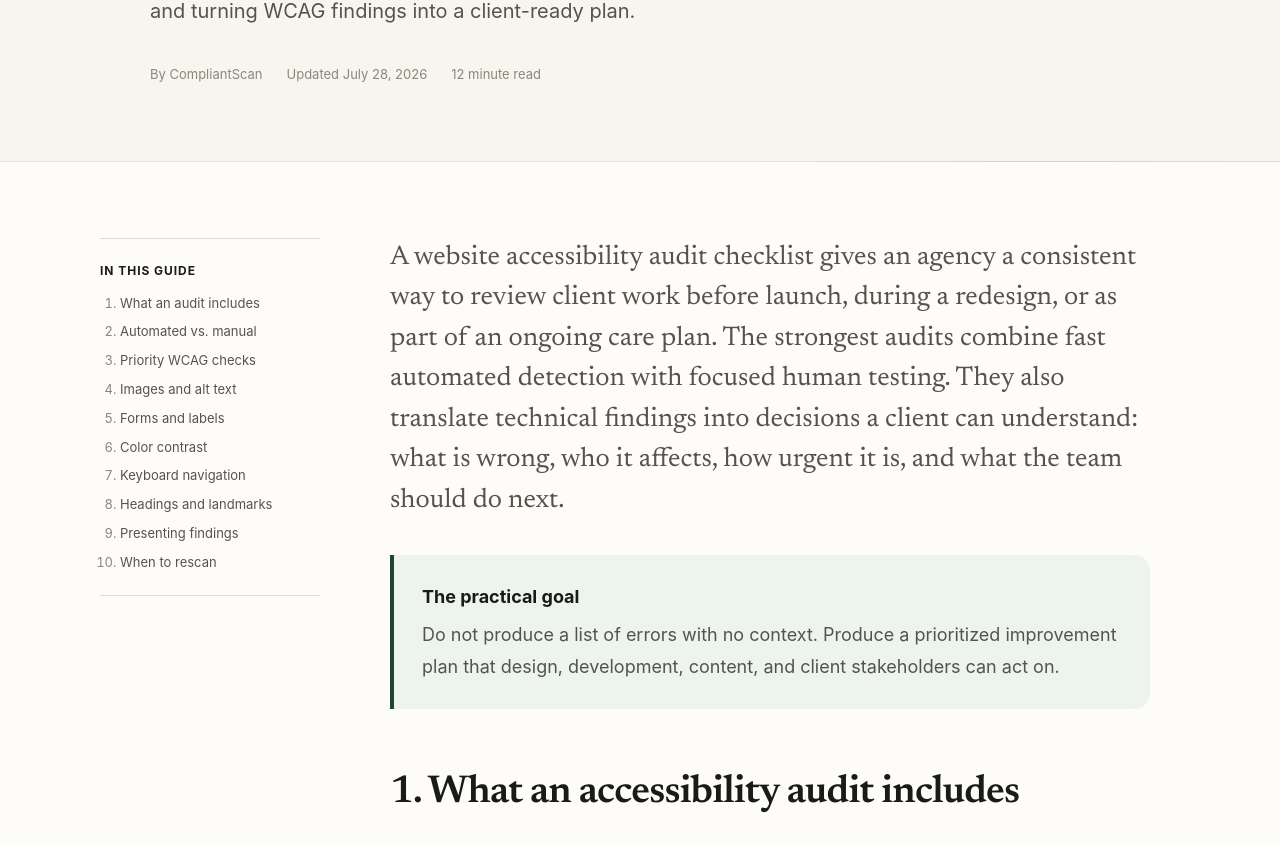
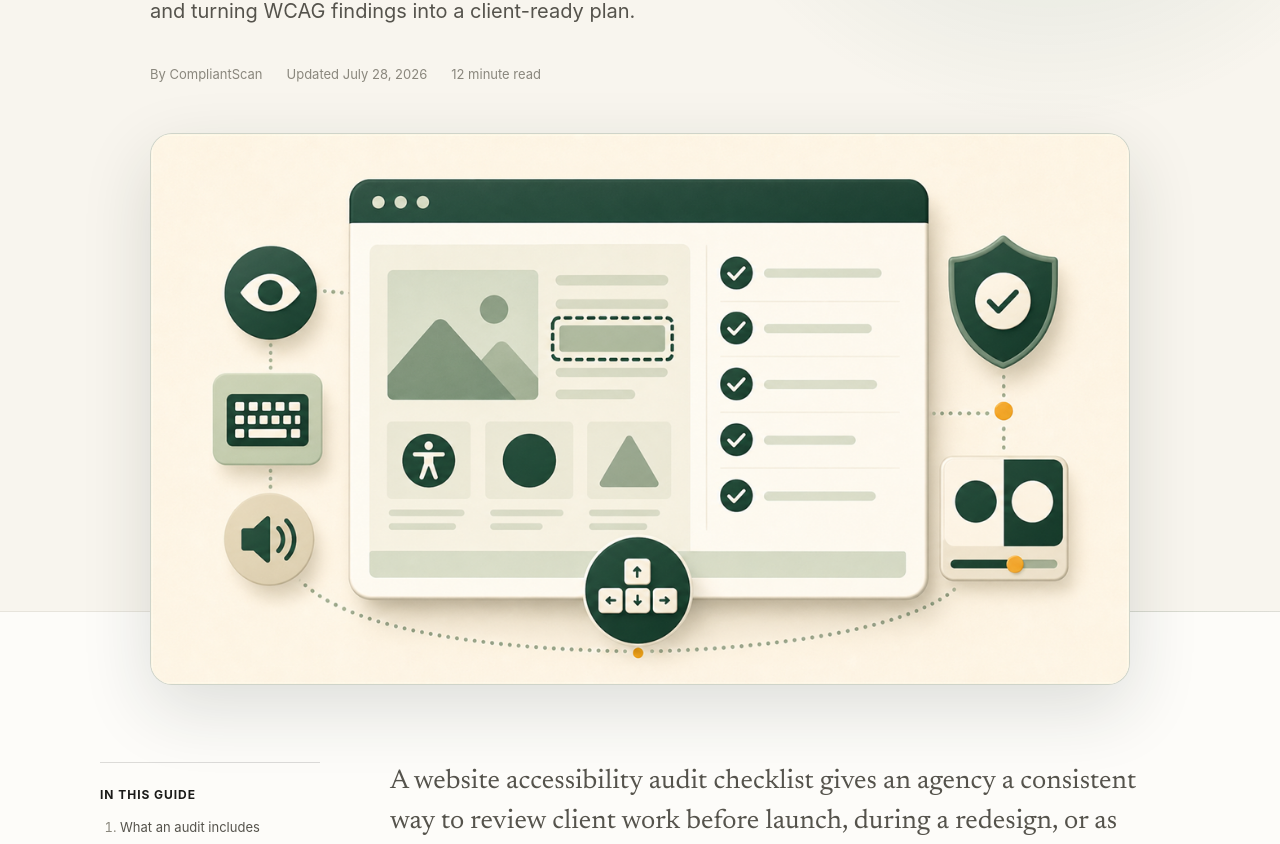
Before and after one commit to compliantscan/ada-scanner-frontend, a Next.js app: page /blogs/website-accessibility-audit-checklist-for-agencies in a window 1280 px wide. Shown: the part 508-1352 px from the top of the page. Built offline with nearby package versions, Linux system fonts and the light colour scheme; a web font is replaced by a local one.

Commit message:
Add featured image to accessibility guide

```diff
--- a/app/blogs/website-accessibility-audit-checklist-for-agencies/article.module.css
+++ b/app/blogs/website-accessibility-audit-checklist-for-agencies/article.module.css
@@ -66,13 +66,28 @@
   font-size: 13px;
 }
 
+.featuredImage {
+  margin: 48px 0 -150px;
+  overflow: hidden;
+  background: #f7f3ea;
+  border: 1px solid rgba(23, 76, 54, 0.18);
+  border-radius: 22px;
+  box-shadow: 0 24px 70px rgba(28, 43, 35, 0.14);
+}
+
+.featuredImage img {
+  display: block;
+  width: 100%;
+  height: auto;
+}
+
 .articleGrid {
   display: grid;
   grid-template-columns: 220px minmax(0, 760px);
   gap: 70px;
   width: min(1080px, calc(100% - 64px));
   margin: 0 auto;
-  padding: 76px 0 120px;
+  padding: 150px 0 120px;
 }
 
 .toc {
@@ -464,9 +479,15 @@
     font-size: 18px;
   }
 
+  .featuredImage {
+    margin-top: 38px;
+    margin-bottom: -80px;
+    border-radius: 15px;
+  }
+
   .articleGrid {
     width: min(100% - 36px, 760px);
-    padding-top: 50px;
+    padding-top: 80px;
   }
 
   .toc ol,
--- a/app/blogs/website-accessibility-audit-checklist-for-agencies/page.js
+++ b/app/blogs/website-accessibility-audit-checklist-for-agencies/page.js
@@ -1,10 +1,15 @@
 import Link from 'next/link';
+import Image from 'next/image';
 import Navbar from '@/components/Navbar/Navbar';
 import Footer from '@/components/Footer/Footer';
 import styles from './article.module.css';
 
 const articleUrl =
   'https://www.compliantscan.com/blogs/website-accessibility-audit-checklist-for-agencies';
+const featuredImageUrl =
+  'https://www.compliantscan.com/website-accessibility-audit-checklist.png';
+const featuredImageAlt =
+  'Website accessibility audit checklist showing keyboard, contrast, screen reader, and content checks';
 
 export const metadata = {
   title: 'Website Accessibility Audit Checklist for Web Agencies',
@@ -19,6 +24,21 @@ export const metadata = {
       'A practical WCAG audit process for testing client websites, prioritizing fixes, and presenting results.',
     type: 'article',
     url: articleUrl,
+    images: [
+      {
+        url: featuredImageUrl,
+        width: 1200,
+        height: 675,
+        alt: featuredImageAlt,
+      },
+    ],
+  },
+  twitter: {
+    card: 'summary_large_image',
+    title: 'Website Accessibility Audit Checklist for Web Agencies',
+    description:
+      'A practical WCAG audit process for testing client websites, prioritizing fixes, and presenting results.',
+    images: [featuredImageUrl],
   },
 };
 
@@ -41,6 +61,7 @@ const structuredData = {
     name: 'CompliantScan',
     url: 'https://www.compliantscan.com/',
   },
+  image: featuredImageUrl,
   mainEntityOfPage: {
     '@type': 'WebPage',
     '@id': articleUrl,
@@ -77,6 +98,16 @@ export default function AccessibilityAuditChecklistArticle() {
               <span>Updated July 28, 2026</span>
               <span>12 minute read</span>
             </div>
+            <figure className={styles.featuredImage}>
+              <Image
+                src="/website-accessibility-audit-checklist.png"
+                alt={featuredImageAlt}
+                width={1200}
+                height={675}
+                priority
+                sizes="(max-width: 1040px) 100vw, 980px"
+              />
+            </figure>
           </div>
         </header>
 
```
Also changed, not shown: public/website-accessibility-audit-checklist.png (added).
